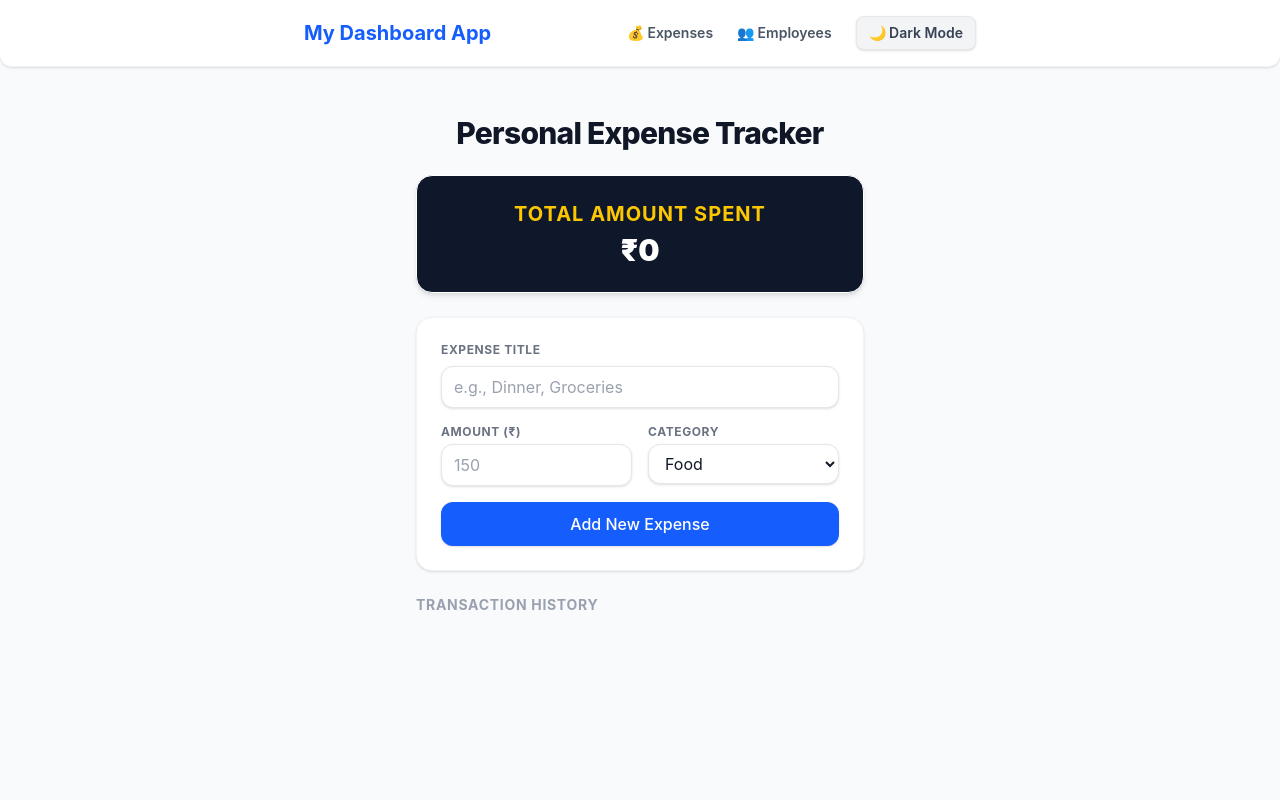
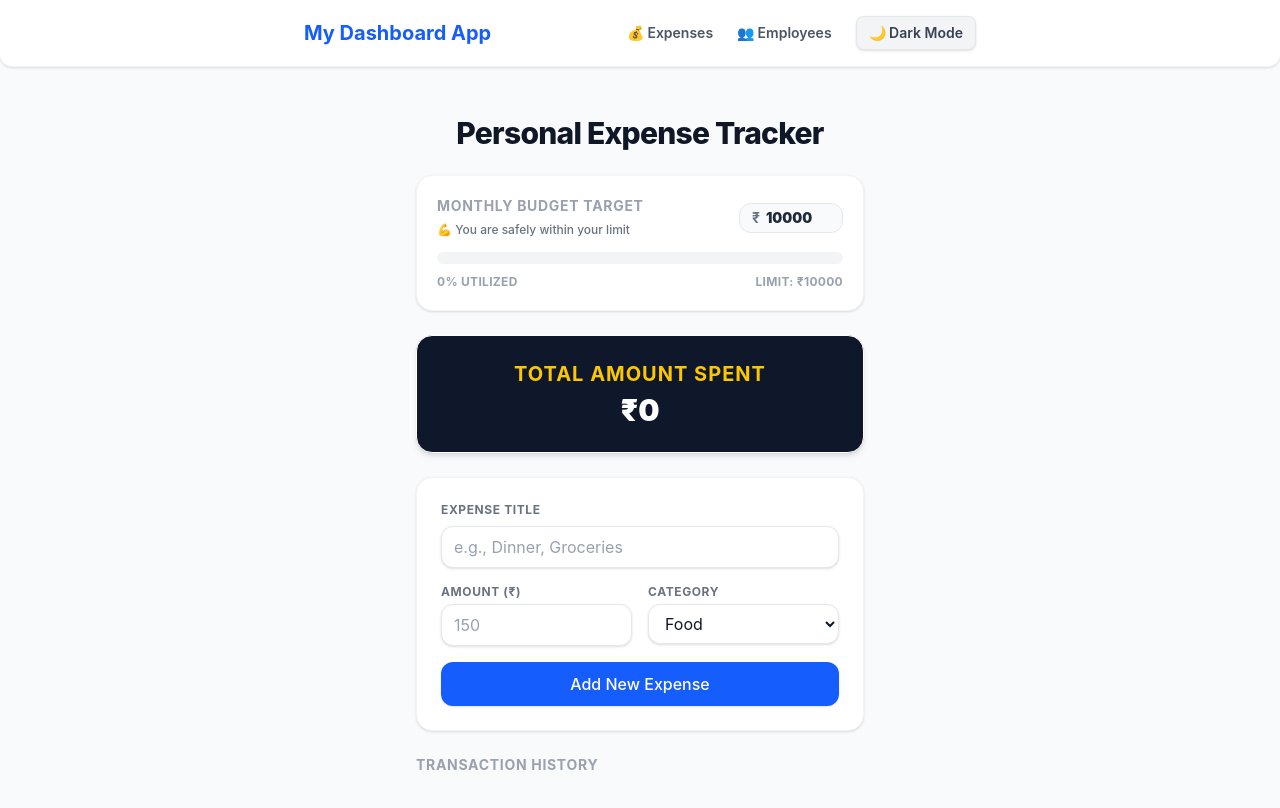
Before and after one commit to dasariprasanna87/personal-expense-tracker, a React (Vite) app: page /#/ in a window 1280 px wide. Shown: the top 808 px of the page. Built offline with nearby package versions, Linux system fonts and the light colour scheme.

Commit message:
feat: add interactive monthly budget target card with dynamic color shifting progress bar

```diff
--- a/src/pages/TrackerPage.jsx
+++ b/src/pages/TrackerPage.jsx
@@ -15,11 +15,22 @@ const TrackerPage = () => {
     const localData = localStorage.getItem("savedExpenses");
     return localData ? JSON.parse(localData) : [];
   });
-
+  // 1. Add a new state for the budget limit (defaulting to ₹10,000)
+  const [budgetLimit, setBudgetLimit] = useState(() => {
+    const savedBudget = localStorage.getItem("savedBudget");
+    return savedBudget ? parseFloat(savedBudget) : 10000;
+  });
+  // 2. Automatically persist budget changes to local storage
+  useEffect(() => {
+    localStorage.setItem("savedBudget", budgetLimit.toString());
+  }, [budgetLimit]);
   const totalExpense = expenses
     ? expenses.reduce((sum, item) => sum + item.amount, 0)
     : 0;
 
+  // 3. Calculate percentage spent
+  const percentSpent = budgetLimit > 0 ? (totalExpense / budgetLimit) * 100 : 0;
+  const isOverBudget = totalExpense > budgetLimit;
   // 🚀 Step 2: Wrap your Chart Data pipeline inside useMemo
   const chartData = useMemo(() => {
     // This console log will help you prove that your optimization works!
@@ -95,6 +106,55 @@ const TrackerPage = () => {
         <h1 className="text-3xl font-extrabold text-gray-900 dark:text-white tracking-tight text-center mb-6 transition-colors">
           Personal Expense Tracker
         </h1>
+        {/* 🎯 Budget Goal Configuration & Progress Tracking Card */}
+        <div className="bg-white border border-gray-100 dark:bg-slate-900 dark:border-slate-800 shadow-sm rounded-2xl p-5 mb-6 transition-colors">
+          <div className="flex justify-between items-center mb-3">
+            <div>
+              <h3 className="text-sm font-bold uppercase tracking-wider text-gray-400 dark:text-slate-500">
+                Monthly Budget Target
+              </h3>
+              <span className="text-xs font-medium text-gray-500 dark:text-slate-400">
+                {isOverBudget
+                  ? "⚠️ You have exceeded your limit!"
+                  : "💪 You are safely within your limit"}
+              </span>
+            </div>
+
+            {/* Inline Input to change budget on the fly */}
+            <div className="flex items-center gap-1.5 bg-gray-50 dark:bg-slate-800 px-3 py-1 rounded-xl border border-gray-200 dark:border-slate-700 transition-colors">
+              <span className="text-sm font-bold text-gray-500">₹</span>
+              <input
+                type="number"
+                value={budgetLimit}
+                onChange={(e) =>
+                  setBudgetLimit(parseFloat(e.target.value) || 0)
+                }
+                className="w-16 bg-transparent text-sm font-black text-gray-800 dark:text-white focus:outline-none"
+                placeholder="Set target"
+              />
+            </div>
+          </div>
+
+          {/* 📊 Modern Dynamic Progress Bar Tracker */}
+          <div className="w-full bg-gray-100 dark:bg-slate-800 h-3 rounded-full overflow-hidden transition-colors">
+            <div
+              style={{ width: `${Math.min(percentSpent, 100)}%` }}
+              className={`h-full rounded-full transition-all duration-500 ease-out ${
+                percentSpent >= 100
+                  ? "bg-red-500"
+                  : percentSpent >= 85
+                    ? "bg-amber-500"
+                    : "bg-blue-600 dark:bg-blue-500"
+              }`}
+            />
+          </div>
+
+          {/* Data Labels Footer Row */}
+          <div className="flex justify-between items-center mt-2.5 text-xs font-bold uppercase tracking-wide text-gray-400 dark:text-slate-500">
+            <span>{Math.round(percentSpent)}% Utilized</span>
+            <span>Limit: ₹{budgetLimit}</span>
+          </div>
+        </div>
 
         <div className="bg-slate-900 dark:bg-slate-900 border dark:border-slate-800 text-white rounded-2xl p-6 text-center mb-6 shadow-md transition-colors">
           <span className="text-xl font-bold uppercase tracking-wider text-yellow-400 block mb-1">
```
